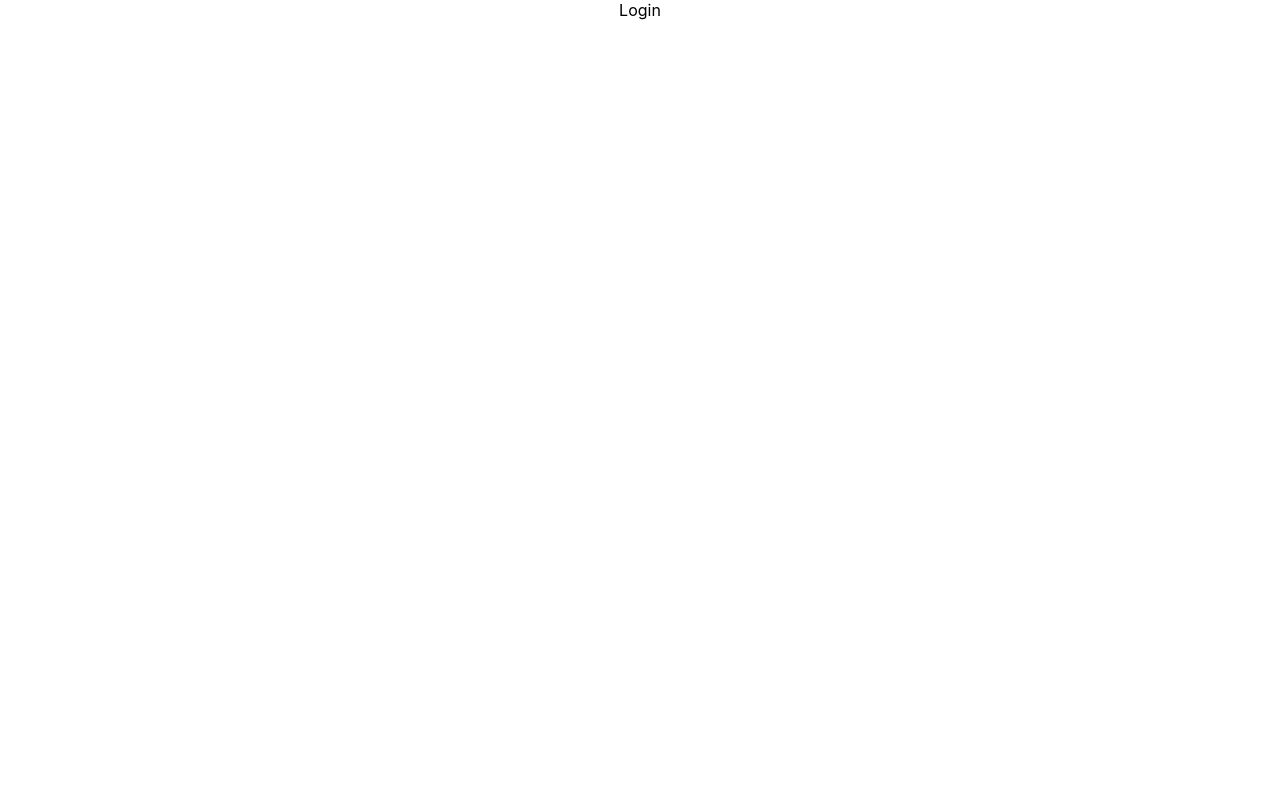
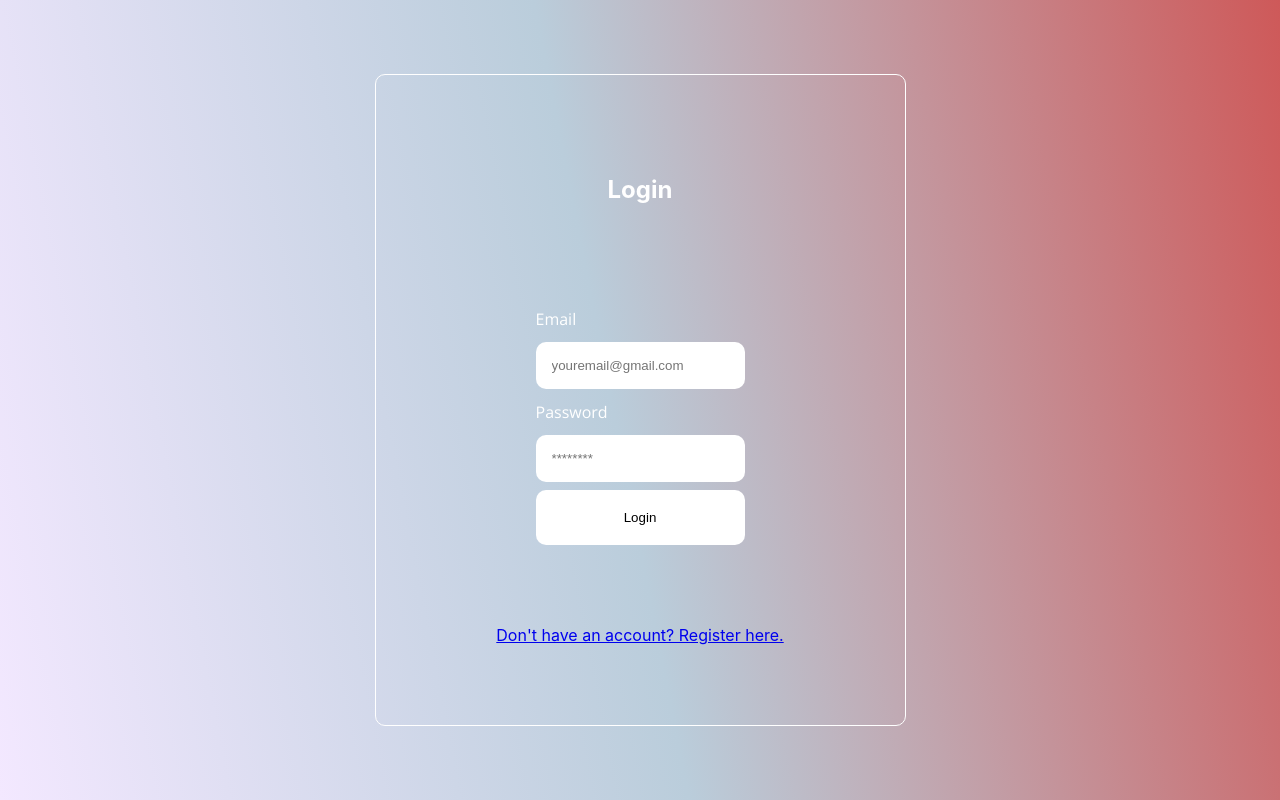
Before and after one commit to ahmedhosam283843/Voice-Mail-Socket-Application, a React (Create React App) app in the folder frontend/: page / in a window 1280 px wide. Built offline with nearby package versions, Linux system fonts and the light colour scheme.

Commit message:
Add login and signup page

```diff
--- a/frontend/src/App.css
+++ b/frontend/src/App.css
@@ -1,38 +1,12 @@
+@import url("https://fonts.googleapis.com/css2?family=Roboto:wght@100&display=swap");
+@import url("https://fonts.googleapis.com/css2?family=Open+Sans&display=swap");
+
 .App {
   text-align: center;
-}
-
-.App-logo {
-  height: 40vmin;
-  pointer-events: none;
-}
-
-@media (prefers-reduced-motion: no-preference) {
-  .App-logo {
-    animation: App-logo-spin infinite 20s linear;
-  }
-}
-
-.App-header {
-  background-color: #282c34;
+  display: flex;
   min-height: 100vh;
-  display: flex;
-  flex-direction: column;
   align-items: center;
   justify-content: center;
-  font-size: calc(10px + 2vmin);
   color: white;
+  background-image: linear-gradient(79deg, #f3e8ff, #bacddb 48%, #ce5959);
 }
-
-.App-link {
-  color: #61dafb;
-}
-
-@keyframes App-logo-spin {
-  from {
-    transform: rotate(0deg);
-  }
-  to {
-    transform: rotate(360deg);
-  }
-}
--- a/frontend/src/components/Login.js
+++ /dev/null
@@ -1,7 +0,0 @@
-import React from "react";
-
-const Login = () => {
-  return <div>Login</div>;
-};
-
-export default Login;
--- /dev/null
+++ b/frontend/src/components/Login.jsx
@@ -0,0 +1,29 @@
+import React, { useState } from "react";
+import { Link } from 'react-router-dom';
+import './login.css'
+
+const Login = (props) => {
+    const [email, setEmail] = useState('');
+    const [pass, setPass] = useState('');
+
+    const handleSubmit = (e) => {
+        e.preventDefault();
+        console.log(email);
+    }
+
+    return (
+        <div className="auth-form-container">
+            <h2>Login</h2>
+            <form className="login-form" onSubmit={handleSubmit}>
+                <label htmlFor="email">Email</label>
+                <input value={email} onChange={(e) => setEmail(e.target.value)}type="email" placeholder="youremail@gmail.com" id="email" name="email" />
+                <label htmlFor="password">Password</label>
+                <input value={pass} onChange={(e) => setPass(e.target.value)} type="password" placeholder="********" id="password" name="password" />
+                <button type="submit" className="btn btn-light">Login</button>
+            </form>
+            <Link className="link-btn" to="/signup">Don't have an account? Register here.</Link>
+        </div>
+    )
+}
+
+export default Login;
--- a/frontend/src/components/Signup.js
+++ /dev/null
@@ -1,7 +0,0 @@
-import React from "react";
-
-const Signup = () => {
-  return <div>Signup</div>;
-};
-
-export default Signup;
--- /dev/null
+++ b/frontend/src/components/Signup.jsx
@@ -0,0 +1,32 @@
+import React,{ useState } from "react";
+import {Link} from 'react-router-dom'
+import './login.css'
+
+const Signup = () => {
+  const [email, setEmail] = useState('');
+  const [pass, setPass] = useState('');
+  const [name, setName] = useState('');
+
+  const handleSubmit = (e) => {
+      e.preventDefault();
+      console.log(email);
+  }
+
+  return (
+    <div className="auth-form-container">
+      <h2>Register</h2>
+      <form className="register-form" onSubmit={handleSubmit}>
+          <label htmlFor="name">Full Name</label>
+          <input value={name} name="name" onChange={(e) => setName(e.target.value)} id="name" placeholder="Full Name" />
+          <label htmlFor="email">Email</label>
+          <input value={email} onChange={(e) => setEmail(e.target.value)}type="email" placeholder="youremail@gmail.com" id="email" name="email" />
+          <label htmlFor="password">Password</label>
+          <input value={pass} onChange={(e) => setPass(e.target.value)} type="password" placeholder="********" id="password" name="password" />
+          <button type="submit" className="btn btn-light">Register</button>
+      </form>
+      <Link className="link-btn" to="/" >Already have an account? Login here.</Link>
+    </div>
+  )
+};
+
+export default Signup;
--- /dev/null
+++ b/frontend/src/components/login.css
@@ -0,0 +1,39 @@
+.auth-form-container,
+.login-form,
+.register-form {
+  display: flex;
+  flex-direction: column;
+  padding: 5rem;
+}
+@media screen and (min-width: 600px) {
+  .auth-form-container {
+    padding: 5rem;
+    border: 1px solid white;
+    border-radius: 10px;
+    margin: 0.5rem;
+  }
+}
+label {
+  text-align: left;
+  font-family: "Open Sans", sans-serif;
+  padding: 0.25rem 0;
+}
+input {
+  margin: 0.5rem 0;
+  padding: 1rem;
+  border: none;
+  border-radius: 10px;
+}
+button {
+  border: none;
+  background-color: white;
+  padding: 20px;
+  border-radius: 10px;
+  cursor: pointer;
+}
+
+.link-btn {
+  background: none;
+  text-decoration: underline;
+  cursor: pointer;
+}
```
